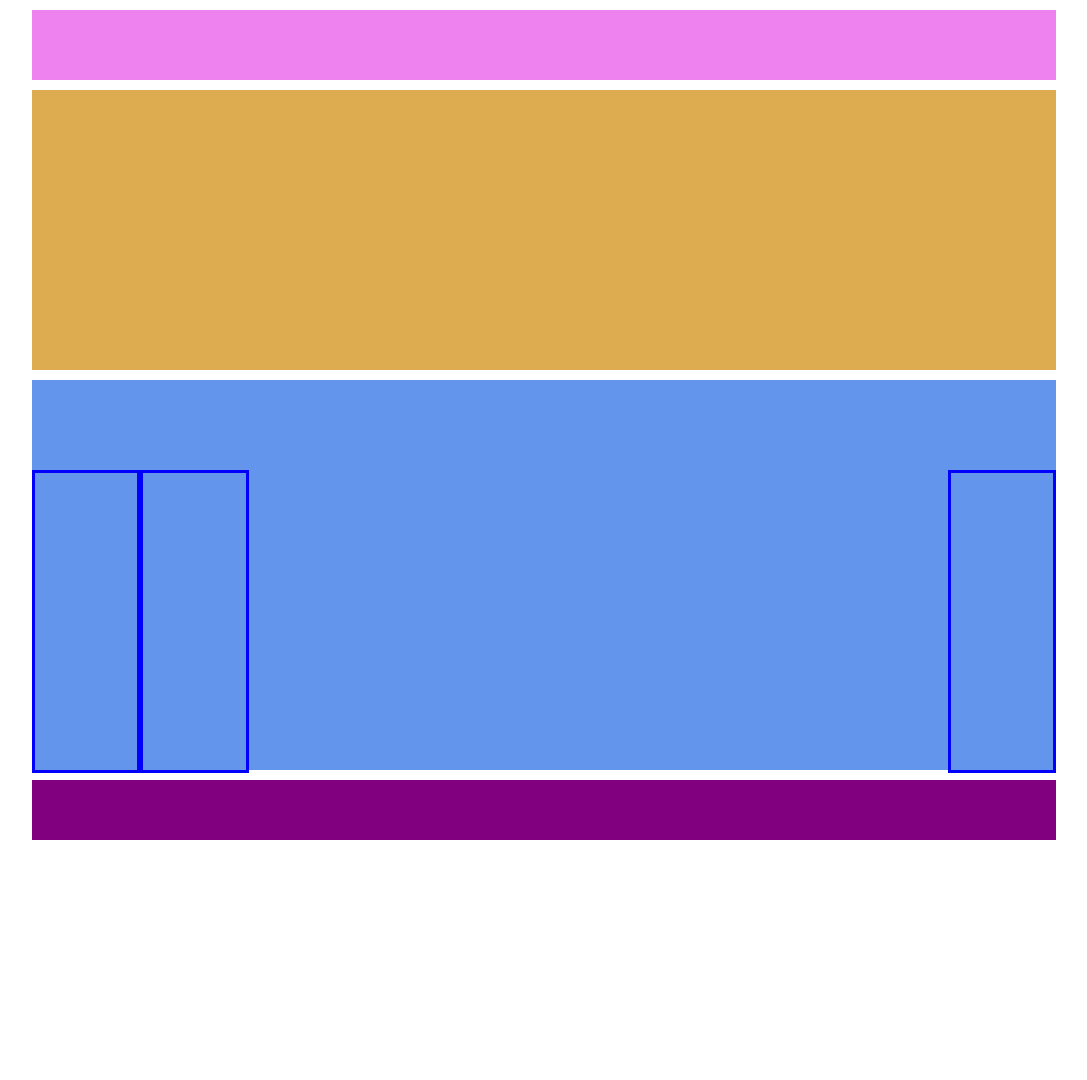
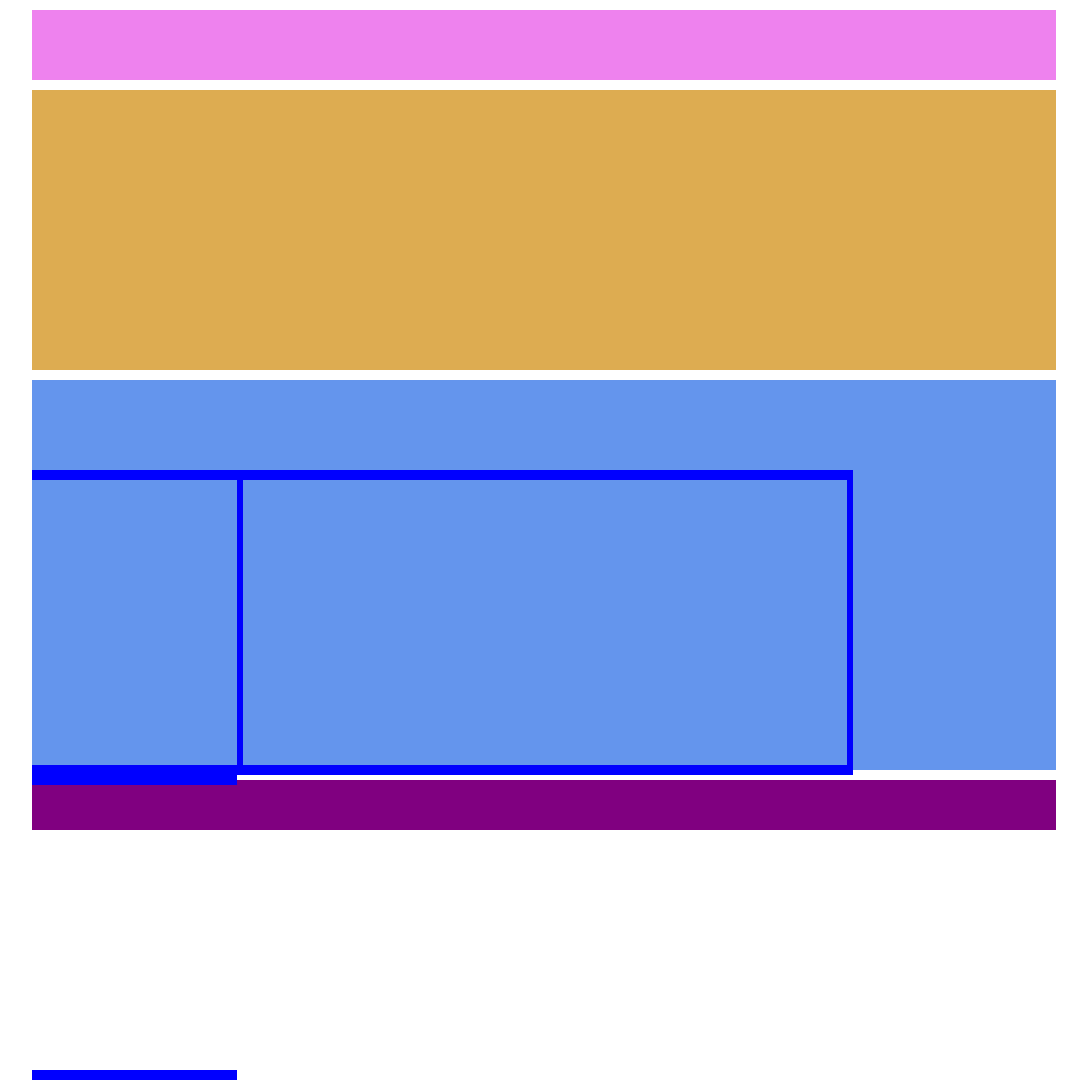
Before and after one commit to robanf/htmlcss-struttura-wp, a plain HTML site: page index.html in a window 1280 px wide. Shown: the whole page, without its empty margins (96-1183 px from the left). Before the commit the page ends 840 px from the top, so only its background shows below. Drawn offline with Linux system fonts and the light colour scheme.

Commit message:
add box e bordi

```diff
--- a/css/style.css
+++ b/css/style.css
@@ -11,7 +11,7 @@ header{
 }
 footer{
     background-color: purple;
-    height: 60px;
+    height: 50px;
     margin: 0px 10%;
 }
 
@@ -36,25 +36,30 @@ footer{
 }
 
 .box{
-
-    border: 3px solid blue;
-    display: inline-block;
+    border-top: 10px solid blue;
+    border-bottom: 10px solid blue;
+      display: inline-block;
 }
 
 .sinistra{
     float: left;
-    width: 10%;
-    height: 99%;
+    width: 20%;
+    height: 95%;
+
 }
 
 .destra{
-    float: right;
-    width: 10%;
-    height: 99%;
+    float: left;
+    width: 20%;
+    height: 95%;
+
 }
 
 .centrale{
     float: left;
-    width: 10%;
-    height: 99%;
+    border-left:6px solid blue;
+    border-right:6px solid blue;
+    width: 59%;
+    height: 95%;
+
 }
```
